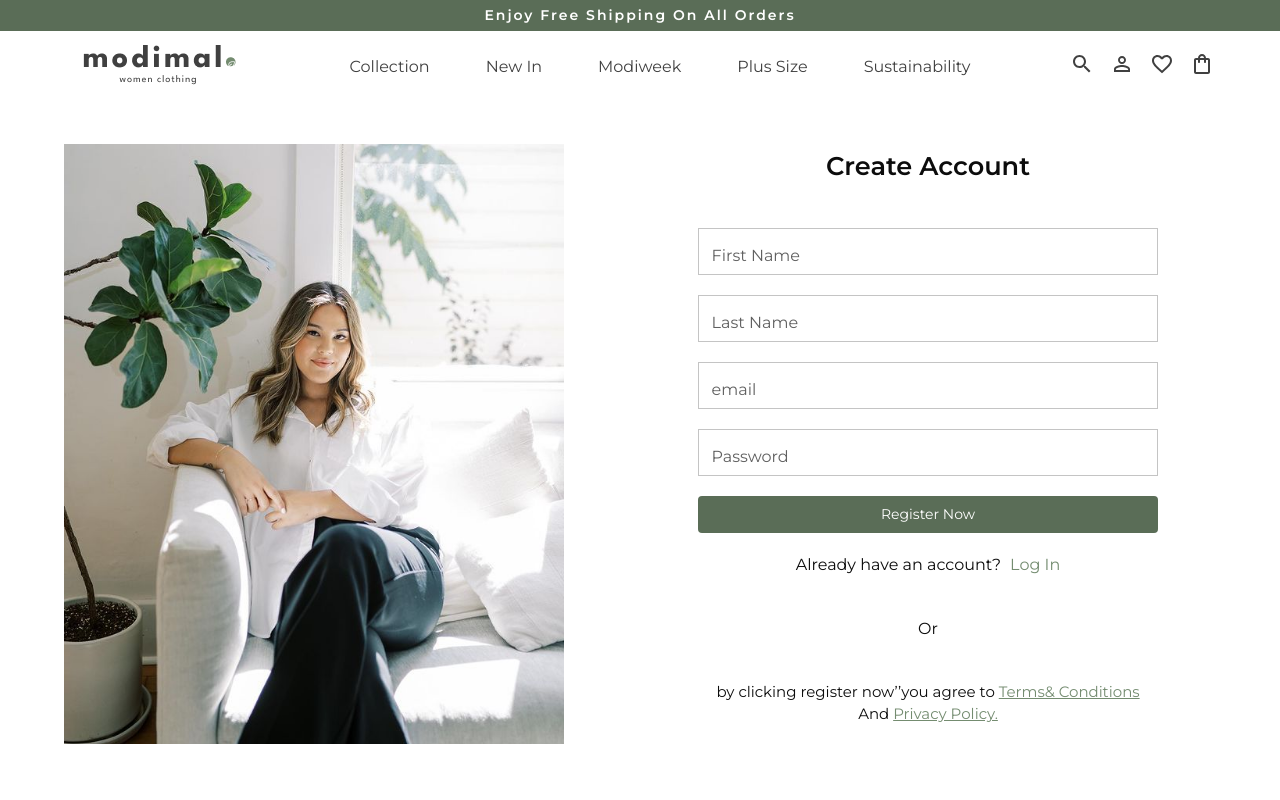
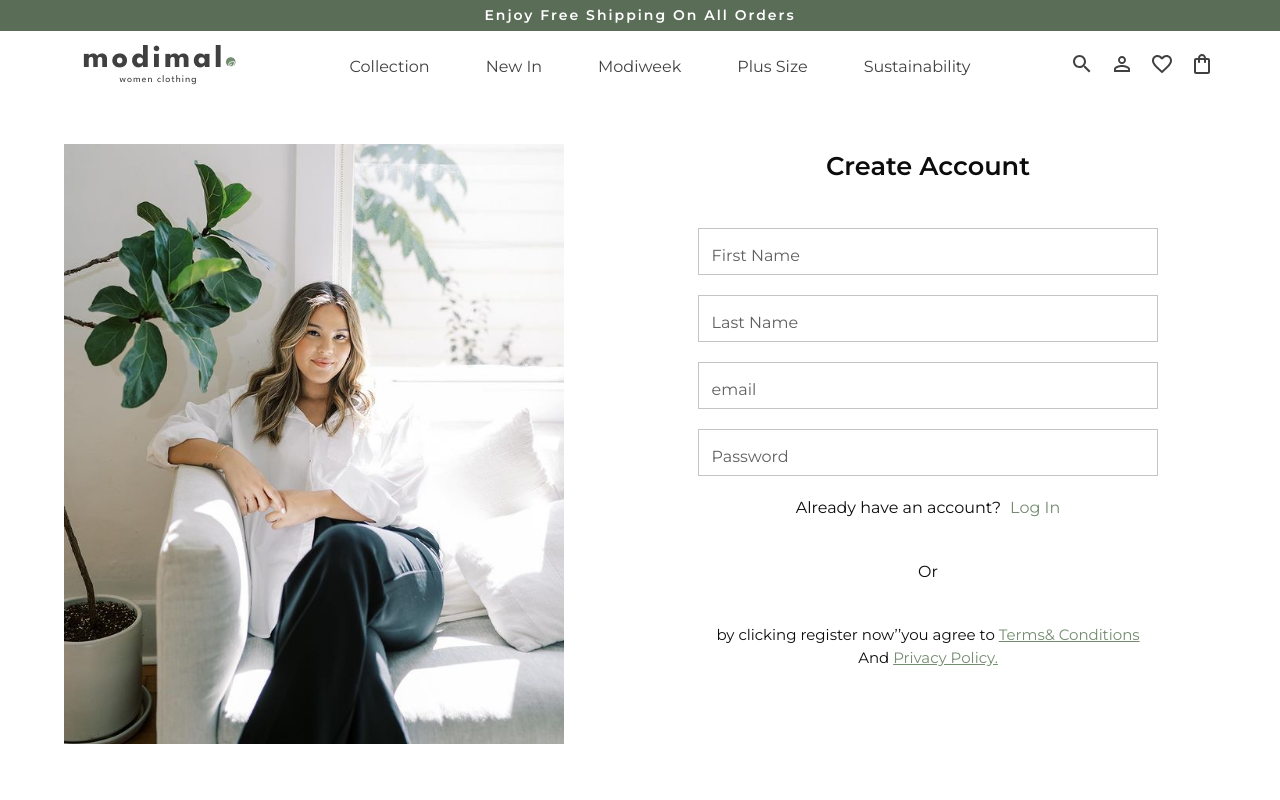
Before and after one commit to itsnooshin/E-commerce-clothing-women, a Next.js app: page /register in a window 1280 px wide. Shown: the top 800 px of the page. Built offline with nearby package versions, Linux system fonts and the light colour scheme.

Commit message:
fix: create a form register field for realsbilty component

```diff
--- a/src/components/aut/FormRegister.tsx
+++ b/src/components/aut/FormRegister.tsx
@@ -3,7 +3,6 @@ import imageLogin from "@/public/image-login.jpg";
 import { Box } from "@mui/material";
 import { IconButton } from "@mui/material";
 import { Container } from "@mui/material";
-import { TextField } from "@mui/material";
 import { Typography } from "@mui/material";
 import { Stack } from "@mui/material";
 import { Grid } from "@mui/material";
@@ -66,10 +65,8 @@ function FormRegister() {
     },
     resolver: yupResolver(validationSchema),
   });
-  console.log();
+
   async function onSubmit(dataForm: formValue) {
-    // add try catch
-
     try {
       const { firstname, lastname, email, password } = dataForm;
       const res = await fetch("http://localhost:4000/register", {
@@ -81,9 +78,6 @@ function FormRegister() {
       });
 
       if (res.status === 201) {
-        console.log("Registration successful", email);
-
-        setIsRegistered(true);
         setOpen(true);
         setEmail(dataForm.email);
       }
@@ -110,7 +104,7 @@ function FormRegister() {
               <Image
                 width={500}
                 height={600}
-                alt="this is a umage for login"
+                alt="this is a image for register"
                 src={imageLogin}
                 style={{ objectFit: "cover" }}
               />
@@ -133,85 +127,11 @@ function FormRegister() {
                       flexDirection: "column",
                     }}
                   >
-                    <form
-                      style={{
-                        display: "flex",
-                        flexDirection: "column",
-                        gap: "20px",
-                      }}
-                      noValidate
+                    <FormFieldRegister
                       onSubmit={handleSubmit(onSubmit)}
-                    >
-                      <Controller
-                        name="firstname"
-                        control={control}
-                        render={({ field: { onChange, value } }) => (
-                          <TextField
-                            value={value}
-                            label="First Name"
-                            type="text"
-                            onChange={onChange}
-                            error={Boolean(errors.firstname)}
-                            helperText={errors.firstname?.message}
-                          />
-                        )}
-                      />
-                      <Controller
-                        name="lastname"
-                        control={control}
-                        render={({ field: { onChange, value } }) => (
-                          <TextField
-                            value={value}
-                            label="Last Name"
-                            type="text"
-                            onChange={onChange}
-                            error={Boolean(errors.lastname)}
-                            helperText={errors.lastname?.message}
-                          />
-                        )}
-                      />
-                      <Controller
-                        name="email"
-                        control={control}
-                        render={({ field: { onChange, value } }) => (
-                          <TextField
-                            value={value}
-                            label="email"
-                            type="email"
-                            onChange={onChange}
-                            error={Boolean(errors.email)}
-                            helperText={errors.email?.message}
-                          />
-                        )}
-                      />
-                      <Controller
-                        name="password"
-                        control={control}
-                        render={({ field: { onChange, value } }) => (
-                          <TextField
-                            value={value}
-                            label="Password"
-                            type="password"
-                            onChange={onChange}
-                            error={Boolean(errors.password)}
-                            helperText={errors.password?.message}
-                          />
-                        )}
-                      />
-
-                      <Button
-                        type="submit"
-                        sx={{
-                          color: "#fff",
-                          backgroundColor: "#5A6D57",
-                          textTransform: "capitalize",
-                          "&:hover": { backgroundColor: "#5A6D57" },
-                        }}
-                      >
-                        Register Now
-                      </Button>
-                    </form>
-
+                      errors={errors}
+                      control={control}
+                    />
                     <Box
                       sx={{
                         display: "flex",
@@ -303,10 +223,13 @@ function FormRegister() {
           </Modal>
         </Box>
       </Container>
-      {/* <Typography sx={{ xs: "block", md: "none", lg: "none", xl: "none" }}>
-        hhhh
-      </Typography> */}
-      <Box sx={{ display: { xs: "block", sm: "block", md: "none" } }}>
+
+      <Box
+        sx={{
+          display: { xs: "block", sm: "block", md: "none" },
+          pb: { xs: 3 },
+        }}
+      >
         <Image
           src={imageLogin}
           width={300}
@@ -332,73 +255,11 @@ function FormRegister() {
                 flexDirection: "column",
               }}
             >
-              <form
-                style={{
-                  display: "flex",
-                  flexDirection: "column",
-                  gap: "20px",
-                }}
-                noValidate
+              <FormFieldRegister
                 onSubmit={handleSubmit(onSubmit)}
-              >
-                <Controller
-                  name="firstname"
-                  control={control}
-                  render={({ field: { onChange, value } }) => (
-                    <TextField
-                      value={value}
-                      label="First Name"
-                      type="text"
-                      onChange={onChange}
-                      error={Boolean(errors.firstname)}
-                      helperText={errors.firstname?.message}
-                    />
-                  )}
-                />
-                <Controller
-                  name="lastname"
-                  control={control}
-                  render={({ field: { onChange, value } }) => (
-                    <TextField
-                      value={value}
-                      label="Last Name"
-                      type="text"
-                      onChange={onChange}
-                      error={Boolean(errors.lastname)}
-                      helperText={errors.lastname?.message}
-                    />
-                  )}
-                />
-                <Controller
-                  name="email"
-                  control={control}
-                  render={({ field: { onChange, value } }) => (
-                    <TextField
-                      value={value}
-                      label="email"
-                      type="email"
-                      onChange={onChange}
-                      error={Boolean(errors.email)}
-                      helperText={errors.email?.message}
-                    />
-                  )}
-                />
-                <Controller
-                  name="password"
-                  control={control}
-                  render={({ field: { onChange, value } }) => (
-                    <TextField
-                      value={value}
-                      label="Password"
-                      type="password"
-                      onChange={onChange}
-                      error={Boolean(errors.password)}
-                      helperText={errors.password?.message}
-                    />
-                  )}
-                />
-              </form>
-              {/* <FormFieldRegister/> */}
+                errors={errors}
+                control={control}
+              />
 
               <Box
                 sx={{
@@ -413,7 +274,7 @@ function FormRegister() {
                 </Link>
               </Box>
             </Box>
-            <Typography>Or</Typography>
+            <Typography textAlign={'center'}  >Or</Typography>
             {/* social medias */}
             <Button
               type="submit"
@@ -431,7 +292,8 @@ function FormRegister() {
                 fontSize: "15px",
                 textAlign: "center",
 
-                width: { md: "450x", xs: "310px" },
+                width: { md: "450x", xs: "400px" },
+                margin: { xs: "0 auto" },
               }}
             >
               by clicking register now’’you agree to{" "}
--- a/src/components/layout/FormFieldRegister.tsx
+++ b/src/components/layout/FormFieldRegister.tsx
@@ -1,7 +1,9 @@
-import { Controller } from "react-hook-form";
 import { TextField } from "@mui/material";
+import { Controller, SubmitHandler } from "react-hook-form";
 
-const FormFieldRegister = () => {
+
+function FormFieldRegister({onSubmit, errors , control}) {
+
   return (
     <form
       style={{
@@ -10,7 +12,7 @@ const FormFieldRegister = () => {
         gap: "20px",
       }}
       noValidate
-      onSubmit={handleSubmit(onSubmit)}
+      onSubmit={onSubmit}
     >
       <Controller
         name="firstname"
@@ -70,6 +72,8 @@ const FormFieldRegister = () => {
       />
     </form>
   );
-};
+}
+
+
 
 export default FormFieldRegister;
--- a/src/components/layout/LogoMobileWebsite.tsx
+++ b/src/components/layout/LogoMobileWebsite.tsx
@@ -1,11 +1,11 @@
-import { Box } from '@mui/material';
-import Image from 'next/image';
-import LogoMobile from '@/public/Logo-mobile.png';
+import { Box } from "@mui/material";
+import Image from "next/image";
+import LogoMobile from "@/public/Logo-mobile.png";
 
 function LogoMobileWebsite() {
   return (
-    <Box sx={{ display: { xs: 'flex', md: 'none' } }}>
-      <Image alt="Logo for shop" src={LogoMobile} width={138} height={40} />
+    <Box sx={{ display: { xs: "flex", md: "none" }, alignItems : 'center' , justifyContent : 'center' }}>
+      <Image alt="Logo for shop" src={LogoMobile} />
     </Box>
   );
 }
--- a/src/components/layout/MainNavBar.tsx
+++ b/src/components/layout/MainNavBar.tsx
@@ -1,12 +1,12 @@
-import { AppBar, Toolbar, Box } from '@mui/material';
-import LogoWebsite from './LogoWebsite';
-import DesktopMenu from './DesktopMenu';
-import LogoMobileWebsite from './LogoMobileWebsite';
-import IconHeader from '@/src/components/headers/IconHeader';
-import NavBarMobile from './NavBarMobile';
-import MenuOutlinedIcon from '@mui/icons-material/MenuOutlined';
-import SearchIcon from '@mui/icons-material/Search';
-import { PropsWithChildren } from 'react';
+import { AppBar, Toolbar, Box } from "@mui/material";
+import LogoWebsite from "./LogoWebsite";
+import DesktopMenu from "./DesktopMenu";
+import LogoMobileWebsite from "./LogoMobileWebsite";
+import IconHeader from "@/src/components/headers/IconHeader";
+import NavBarMobile from "./NavBarMobile";
+import MenuOutlinedIcon from "@mui/icons-material/MenuOutlined";
+import SearchIcon from "@mui/icons-material/Search";
+import { PropsWithChildren } from "react";
 
 interface Option {
   name?: string;
@@ -32,22 +32,29 @@ function MainNavBar(props: PropsWithChildren<MainNavBar>) {
     <AppBar
       position="sticky"
       sx={{
-        backgroundColor: '#ffff',
-        boxShadow: 'none',
-        color: '#404040',
+        backgroundColor: "#ffff",
+        boxShadow: "none",
+        color: "#404040",
+        width: "100%",
       }}
     >
       <Toolbar
         sx={{
-          display: 'flex',
-          alignItems: 'center',
-          justifyContent: { xs: 'space-between', md: 'space-around' },
-          p: '10px 0',
+          display: "flex",
+          alignItems: "center",
+          justifyContent: { xs: "space-between", md: "space-around" },
+          p: "10px 10px",
         }}
       >
         <LogoWebsite />
 
-        <Box sx={{ display: { xs: 'flex', md: 'none' }, gap: '9px' }}>
+        <Box
+          sx={{
+            display: { xs: "flex", md: "none" },
+            gap: "9px",
+            alignItems: "center",
+          }}
+        >
           <MenuOutlinedIcon />
           <SearchIcon />
         </Box>
@@ -57,9 +64,8 @@ function MainNavBar(props: PropsWithChildren<MainNavBar>) {
           setIsHovered={setIsHovered}
           setIsOpen={setIsOpen}
         />
-
-        <LogoMobileWebsite />
         <Box>
+          <LogoMobileWebsite />
           <IconHeader />
         </Box>
         <NavBarMobile />
```
